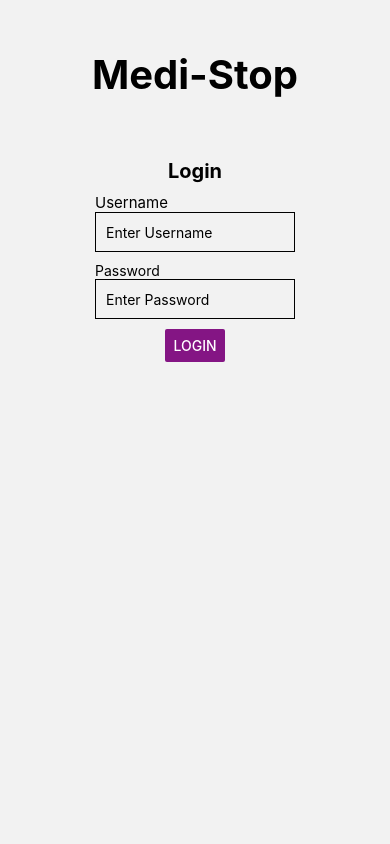
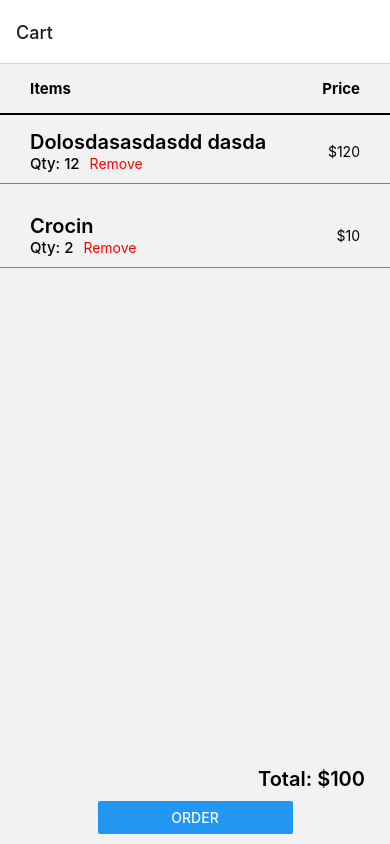
Before and after one commit to SagarTrimukhe/medicine-app, a React Native app: screen /Cart in a window 390 px wide. Built offline with nearby package versions, Linux system fonts and the light colour scheme.

Commit message:
added cart page

```diff
--- a/App.js
+++ b/App.js
@@ -3,6 +3,7 @@
 import LoginPage from './pages/login';
 import Dashboard from './pages/dashboard';
 import MedicinesPage from './pages/medicines';
+import CartPage from './pages/cart';
 
 import { NavigationContainer } from '@react-navigation/native';
 import { createNativeStackNavigator } from '@react-navigation/native-stack';
@@ -13,10 +14,11 @@
 export default function App() {
   return (
       <NavigationContainer>
-        <Stack.Navigator initialRouteName="Login">
+        <Stack.Navigator initialRouteName="Cart">
           <Stack.Screen name="Login" component={LoginPage} options={{ headerShown: false }} />
           <Stack.Screen name="Dashboard" component={Dashboard} options={{ headerShown: true }} />
           <Stack.Screen name="Medicines" component={MedicinesPage} options={{ headerShown: true }} />
+          <Stack.Screen name='Cart' component={CartPage} options={{headerShown:true}} />
         </Stack.Navigator>
       </NavigationContainer>
   );
--- /dev/null
+++ b/pages/cart/index.js
@@ -0,0 +1,91 @@
+import { View, Text, Button, StyleSheet, FlatList, Pressable } from "react-native";
+import { commonStyles } from "../../styles/styles";
+
+const CartPage = () => {
+    const cartItems = [
+        { id: "1234", name: "Dolosdasasdasdd dasda", quantity: 12, price: 120 },
+        { id: "123", name: "Crocin", quantity: 2, price: 10 }
+    ]
+
+    const total = 100
+
+    return (
+        <View style={styles.pageContainer}>
+            <View style={styles.itemsHeaderLayout}>
+                <Text style={styles.tableHeader}>Items</Text>
+                <Text style={styles.tableHeader}>Price</Text>
+            </View>
+
+            <FlatList
+                style={{ width: '100%' }}
+                data={cartItems}
+                renderItem={({ item }) => <CartItem item={item} />}
+                keyExtractor={item => item.id}
+            />
+
+            <View style={{width:'100%', alignItems:'flex-end', paddingHorizontal:25}}>
+                <Text style={commonStyles.title}>Total: ${total}</Text>
+            </View>
+
+            <View style={{margin:10, width:'50%'}}>
+            <Button
+                title="Order"
+                onPress={() => { }}
+            />
+            </View>
+        </View>
+    )
+}
+
+const CartItem = ({ item }) => {
+    return (
+        <View style={styles.cartItem}>
+            <View>
+                <Text style={commonStyles.title}>{item.name}</Text>
+                <View style={{ flexDirection: 'row', alignItems: 'center', }}>
+                    <Text style={commonStyles.subTitle}>Qty: {item.quantity}</Text>
+                    <Pressable style={{ marginHorizontal: 10 }}>
+                        <Text style={{ color: 'red' }}>Remove</Text>
+                    </Pressable>
+                </View>
+            </View>
+
+            <Text>${item.price}</Text>
+        </View>
+    )
+}
+
+export default CartPage;
+
+const styles = StyleSheet.create({
+    pageContainer: {
+        flex: 1,
+        alignItems: 'center',
+        justifyContent: "flex-start",
+        width: '100%',
+        height: '100%'
+    },
+    cartItem: {
+        marginVertical: 15,
+        paddingBottom: 10,
+        flexDirection: "row",
+        alignItems: 'center',
+        justifyContent: 'space-between',
+        width: '100%',
+        paddingHorizontal: 30,
+        borderBottomWidth: 1,
+        borderBottomColor: 'grey',
+    },
+    itemsHeaderLayout: {
+        flexDirection: 'row',
+        justifyContent: 'space-between',
+        width: '100%',
+        paddingHorizontal: 30,
+        paddingVertical: 15,
+        borderBottomWidth: 2
+    },
+    tableHeader: {
+        fontSize: 15,
+        fontWeight: 'bold'
+    }
+})
--- a/pages/medicines/index.js
+++ b/pages/medicines/index.js
@@ -17,10 +17,6 @@
 
     return (
         <View style={styles.medicinePageContainer}>
-            {/* <View style={styles.pageTitleContainer}>
-                <Text style={styles.pageTitle} >Medicines</Text>
-            </View> */}
-
             <View style={styles.searchBox}>
                 <Image style={commonStyles.tinyIcon} source={require('../../assets/search.png')} />
                 <TextInput
@@ -45,7 +41,6 @@
             </View>
 
             <MedicinesFooter/>
-
 
             <QuantityInput
                 medicineName={selectedMedicineDetails.name}
@@ -87,17 +82,6 @@
         width: '100%',
         height:'100%'
     },
-    pageTitleContainer: {
-        width: '100%',
-        backgroundColor: 'powderblue',
-        padding: 10,
-        borderBottomWidth: 4
-    },
-    pageTitle: {
-        fontWeight: 'bold',
-        fontSize: 30,
-        marginTop: 15,
-    },
     searchBox: {
         borderWidth: 1,
         flexDirection: "row",
```
